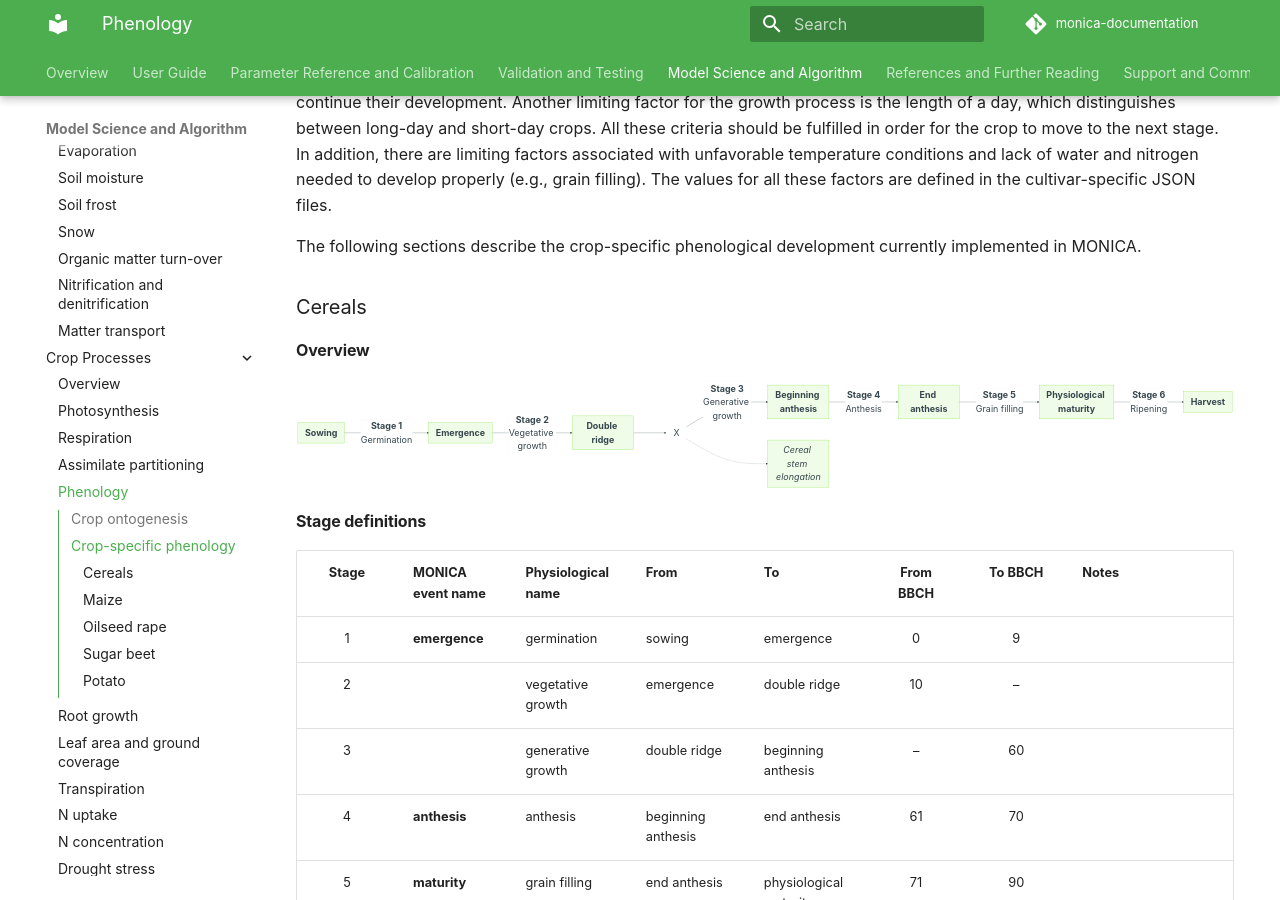
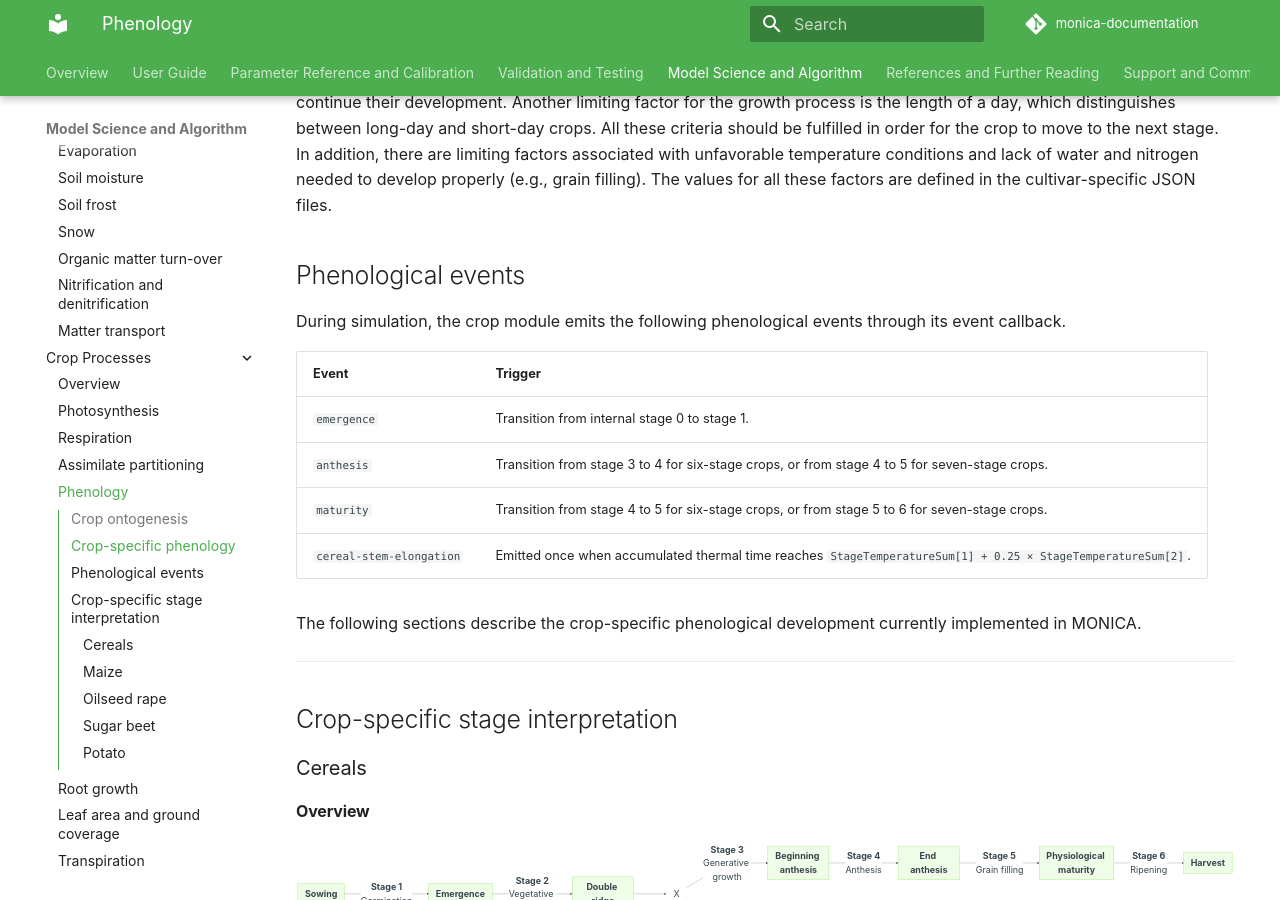
Before and after one commit to zalf-rpm/monica-documentation, an MkDocs documentation site: the page built from docs/model_science/crop_processes/phenology.md, in a window 1280 px wide and 900 px high, scrolled down 3122 px. Built offline with MkDocs 1.6.1 and Material for MkDocs 9.7.7, drawn with Linux system fonts in a browser that asks for light colours; comment, search, counter and statistics services are not loaded.

Commit message:
Add MONICA phenological events

```diff
--- a/docs/model_science/crop_processes/phenology.md
+++ b/docs/model_science/crop_processes/phenology.md
@@ -89,7 +89,22 @@ MONICA models the development process through thermal time (the temperature sum)
 
 Starting from Stage 2, the use of soil temperature is replaced with Tempavg. In the case when Tempavg is higher than TempBase each day, the temperature sum will increase; otherwise, the crop stays in the same stage. As soon as the accumulated temperature sum surpasses the threshold for that particular stage, the crop moves to the next stage. During this process, both the Julian day and water and nitrogen availability (H2O/N availability) are tracked. The vernalization factor applies only to winter crops and requires that they should have been exposed to a necessary amount of frost days to continue their development. Another limiting factor for the growth process is the length of a day, which distinguishes between long-day and short-day crops. All these criteria should be fulfilled in order for the crop to move to the next stage. In addition, there are limiting factors associated with unfavorable temperature conditions and lack of water and nitrogen needed to develop properly (e.g., grain filling). The values for all these factors are defined in the cultivar-specific JSON files.
 
+## Phenological events
+
+During simulation, the crop module emits the following phenological events through its event callback.
+
+| Event                    | Trigger                                                                                                      |
+|--------------------------|--------------------------------------------------------------------------------------------------------------|
+| `emergence`              | Transition from internal stage 0 to stage 1.                                                                 |
+| `anthesis`               | Transition from stage 3 to 4 for six-stage crops, or from stage 4 to 5 for seven-stage crops.                |
+| `maturity`               | Transition from stage 4 to 5 for six-stage crops, or from stage 5 to 6 for seven-stage crops.                |
+| `cereal-stem-elongation` | Emitted once when accumulated thermal time reaches `StageTemperatureSum[1] + 0.25 × StageTemperatureSum[2]`. |
+
 The following sections describe the crop-specific phenological development currently implemented in MONICA.
+
+---
+
+## Crop-specific stage interpretation
 
 ### Cereals
 
@@ -187,7 +202,7 @@ flowchart LR
 |     1     | **emergence**              | germination           | sowing                            | emergence                         |     0     |    9    |                                                                                           |
 |     2     |                            | vegetative growth     | emergence                         | beginning inflorescence emergence |    10     |   50    |                                                                                           |
 |     3     |                            | heading               | beginning inflorescence emergence | beginning male anthesis           |    51     |   60    |                                                                                           |
-|     4     |                            | male anthesis         | beginning male anthesis           | beginning female anthesis         |    61     |   64    |                                                                                           |
+|     4     | **anthesis**               | male anthesis         | beginning male anthesis           | beginning female anthesis         |    61     |   64    |                                                                                           |
 |     5     |                            | female anthesis       | beginning female anthesis         | end female anthesis               |    65     |   70    |                                                                                           |
 |     6     |                            | grain filling         | end female anthesis               | physiological maturity            |    71     |   90    |                                                                                           |
 |     7     |                            | ripening              | physiological maturity            | harvest                           |    91     |   99    |                                                                                           |
```
